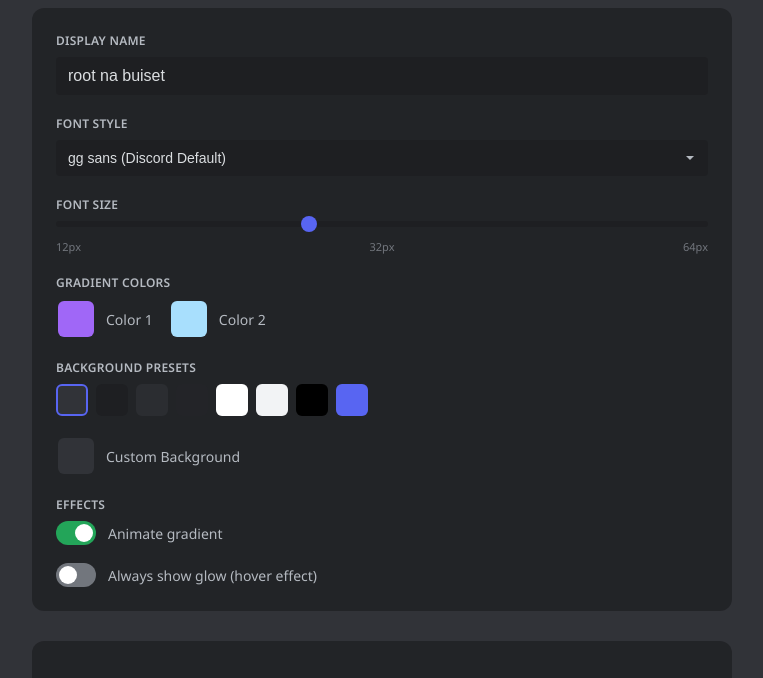
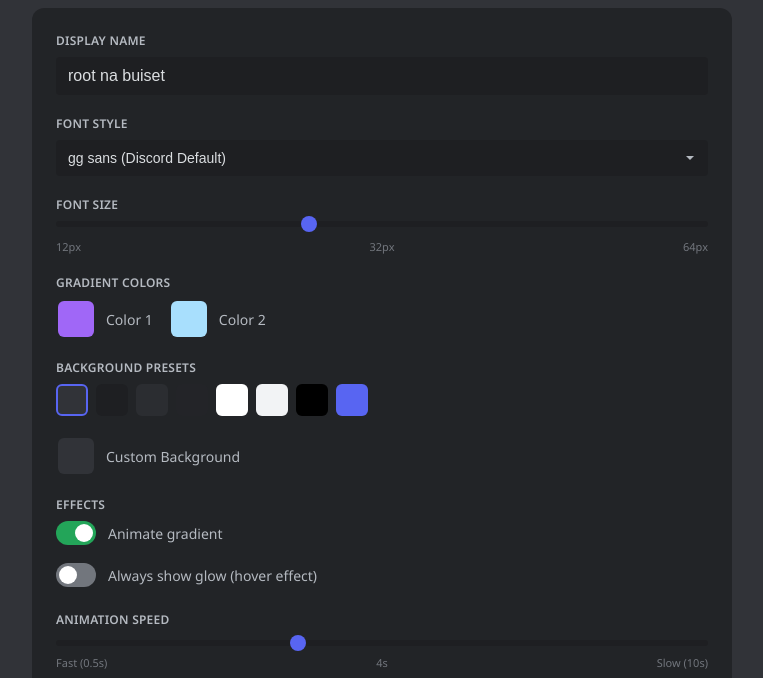
Before and after one commit to trpaler/discord-gradient-role-simulator, a plain HTML site: page index.html in a window 1280 px wide. Both pictures are taken after a click on the element 334 px from the left and 628 px from the top of the page. Shown: the part 95-773 px from the top of the page, without its empty margins (258-1021 px from the left). Drawn offline with Linux system fonts and the light colour scheme.

Commit message:
Add animation speed slider control

```diff
--- a/index.html
+++ b/index.html
@@ -321,13 +321,13 @@
         font-size: 14px;
       }
 
-      /* Animated gradient - Discord exact keyframes */
+      /* Animated gradient - Discord wave effect */
       .gradient-name.animated {
-        animation: gradientUsernameAnimation 4s linear infinite;
+        animation: gradientUsernameAnimation var(--animation-speed, 4s) linear infinite;
       }
 
       .gradient-name.animated::after {
-        animation: gradientUsernameAnimation 4s linear infinite;
+        animation: gradientUsernameAnimation var(--animation-speed, 4s) linear infinite;
       }
 
       @keyframes gradientUsernameAnimation {
@@ -545,6 +545,16 @@
             <span class="toggle-label">Always show glow (hover effect)</span>
           </div>
         </div>
+
+        <div class="control-group" id="speedControl" style="display: none">
+          <label>Animation Speed</label>
+          <input type="range" id="speedSlider" min="0.5" max="10" step="0.5" value="4" />
+          <div class="range-labels">
+            <span>Fast (0.5s)</span>
+            <span id="speedValue">4s</span>
+            <span>Slow (10s)</span>
+          </div>
+        </div>
       </div>
 
       <div class="preview-section">
@@ -572,6 +582,9 @@
       const preview = document.getElementById('preview');
       const animationToggle = document.getElementById('animationToggle');
       const glowToggle = document.getElementById('glowToggle');
+      const speedControl = document.getElementById('speedControl');
+      const speedSlider = document.getElementById('speedSlider');
+      const speedValue = document.getElementById('speedValue');
 
       // Font mappings
       const fontFamilies = {
@@ -660,11 +673,23 @@
       function toggleAnimation() {
         animationToggle.classList.toggle('active');
         preview.classList.toggle('animated');
+        // Show/hide speed control
+        if (animationToggle.classList.contains('active')) {
+          speedControl.style.display = 'block';
+        } else {
+          speedControl.style.display = 'none';
+        }
       }
 
       function toggleGlow() {
         glowToggle.classList.toggle('active');
         preview.classList.toggle('convenienceGlowGradientActive');
+      }
+
+      function updateSpeed() {
+        const speed = speedSlider.value;
+        speedValue.textContent = speed + 's';
+        preview.style.setProperty('--animation-speed', speed + 's');
       }
 
       // Event listeners
@@ -678,9 +703,11 @@
       bgPresets.addEventListener('click', handleBgPresetClick);
       animationToggle.addEventListener('click', toggleAnimation);
       glowToggle.addEventListener('click', toggleGlow);
+      speedSlider.addEventListener('input', updateSpeed);
 
       // Initialize
       updatePreview();
+      updateSpeed();
     </script>
   </body>
 </html>
```
